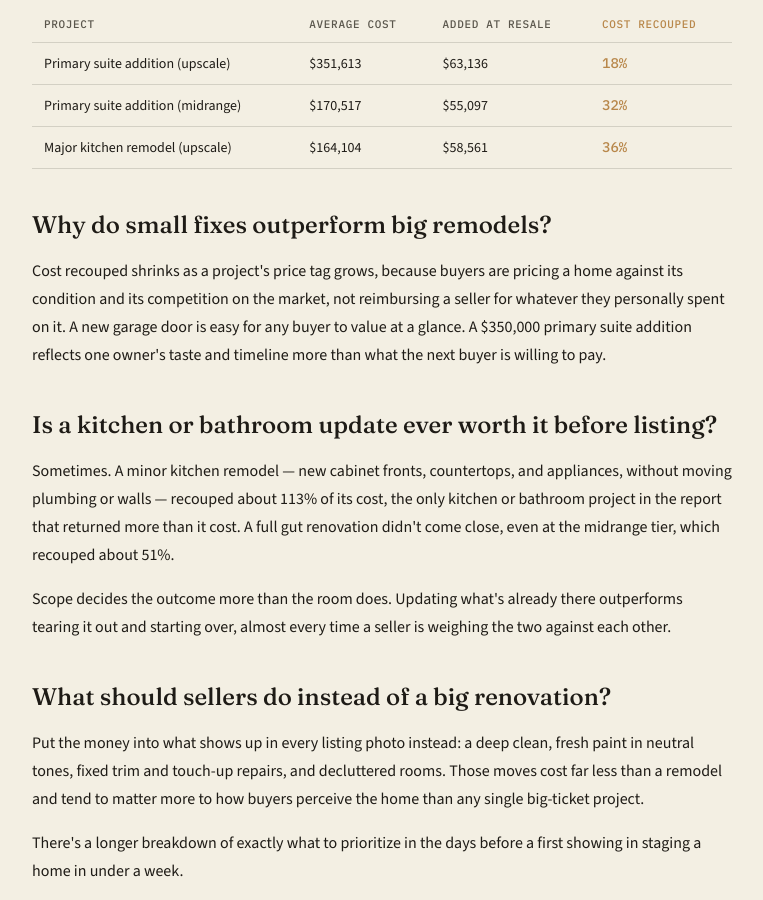
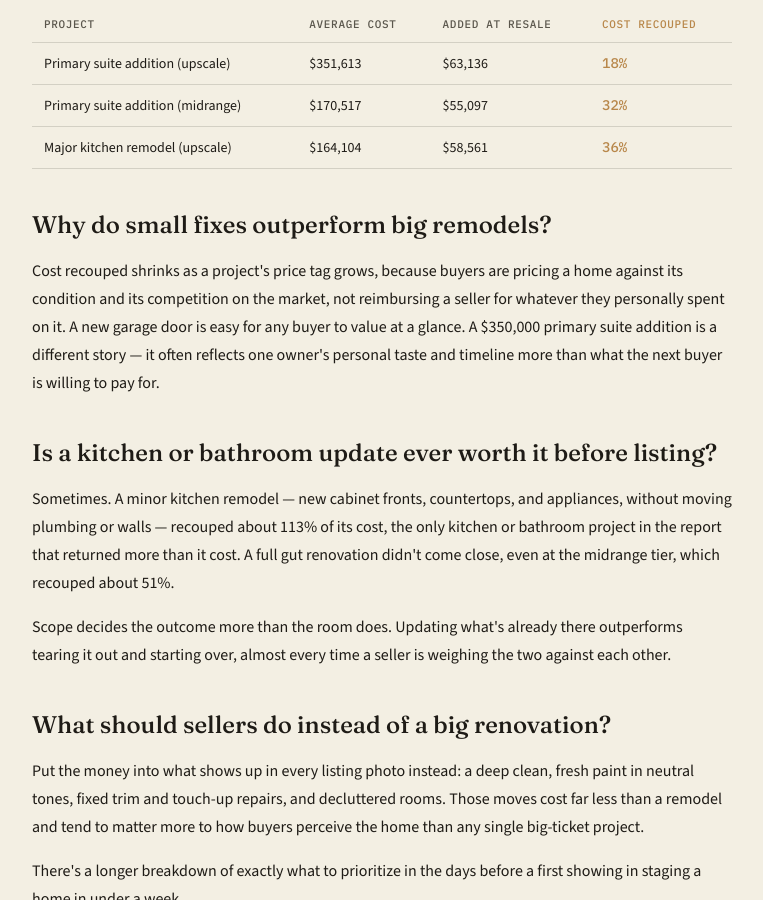
Before and after one commit to nathanielmorales7/deedanddoor, a Jekyll site: the page journal-repairs-that-pay-off.html, which Jekyll copies as it is, in a window 1280 px wide and 900 px high, scrolled down 1582 px. Shown: the whole window, without its empty margins (100-863 px from the left). Built offline with Jekyll 4.4.1, drawn with Linux system fonts in a browser that asks for light colours.

Commit message:
Clarify cost recoupment explanation in article
Rephrase a paragraph to clarify the impact of personal taste on home renovations.

```diff
--- a/journal-repairs-that-pay-off.html
+++ b/journal-repairs-that-pay-off.html
@@ -130,7 +130,7 @@
         </table>
 
         <h2>Why do small fixes outperform big remodels?</h2>
-        <p>Cost recouped shrinks as a project's price tag grows, because buyers are pricing a home against its condition and its competition on the market, not reimbursing a seller for whatever they personally spent on it. A new garage door is easy for any buyer to value at a glance. A $350,000 primary suite addition reflects one owner's taste and timeline more than what the next buyer is willing to pay.</p>
+        <p>Cost recouped shrinks as a project's price tag grows, because buyers are pricing a home against its condition and its competition on the market, not reimbursing a seller for whatever they personally spent on it. A new garage door is easy for any buyer to value at a glance. A $350,000 primary suite addition is a different story — it often reflects one owner's personal taste and timeline more than what the next buyer is willing to pay for.</p>
 
         <h2>Is a kitchen or bathroom update ever worth it before listing?</h2>
         <p>Sometimes. A minor kitchen remodel — new cabinet fronts, countertops, and appliances, without moving plumbing or walls — recouped about 113% of its cost, the only kitchen or bathroom project in the report that returned more than it cost. A full gut renovation didn't come close, even at the midrange tier, which recouped about 51%.</p>
```
